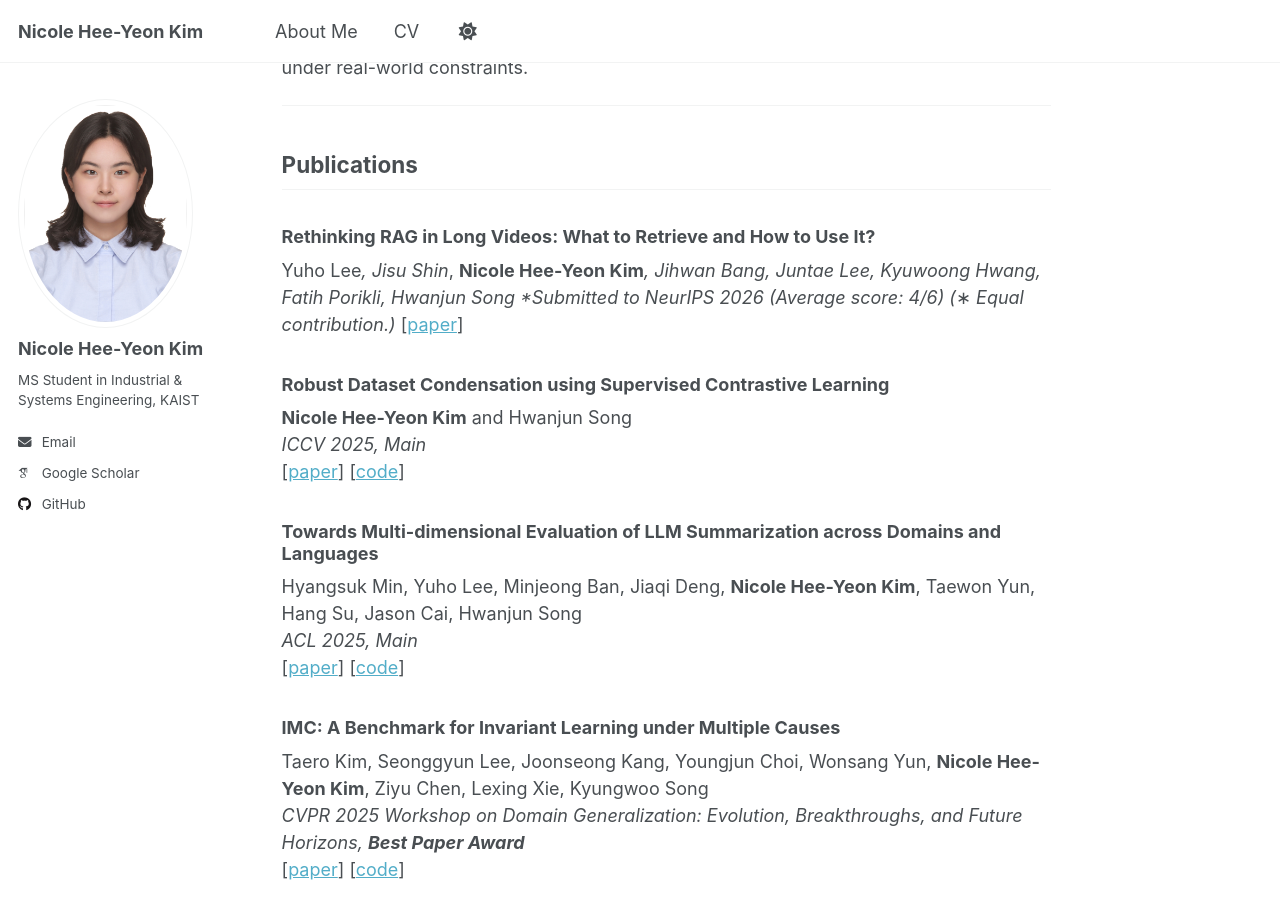
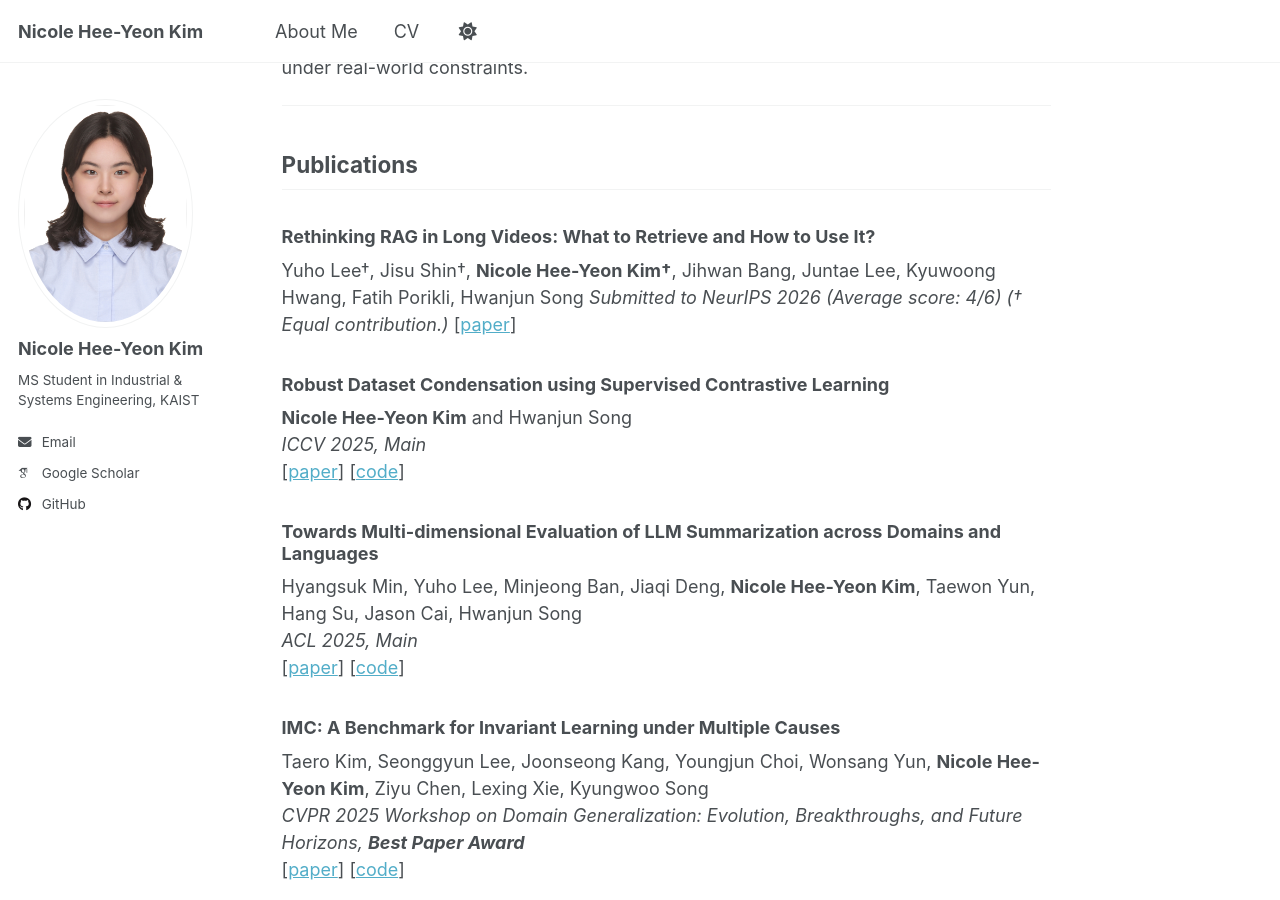
Before and after one commit to Nicole-Hee-Yeon-Kim/Nicole-Hee-Yeon-Kim.github.io, a Jekyll site: the page built from _pages/about.md, in a window 1280 px wide and 900 px high, scrolled down 325 px. Built offline with Jekyll 4.4.1, drawn with Linux system fonts in a browser that asks for light colours; some web fonts are replaced; a script that is not in the unit is left out.

```diff
--- a/_pages/about.md
+++ b/_pages/about.md
@@ -16,8 +16,8 @@ My research focuses on efficient and scalable AI systems, with particular emphas
 ## Publications
 
 ### Rethinking RAG in Long Videos: What to Retrieve and How to Use It?
-Yuho Lee*, Jisu Shin*, **Nicole Hee-Yeon Kim***, Jihwan Bang, Juntae Lee, Kyuwoong Hwang, Fatih Porikli, Hwanjun Song
-*Submitted to NeurIPS 2026 (Average score: 4/6) (∗ Equal contribution.)*
+Yuho Lee†, Jisu Shin†, **Nicole Hee-Yeon Kim†**, Jihwan Bang, Juntae Lee, Kyuwoong Hwang, Fatih Porikli, Hwanjun Song
+*Submitted to NeurIPS 2026 (Average score: 4/6) († Equal contribution.)*
 [[paper](https://arxiv.org/pdf/2606.13141)]
 
 ### Robust Dataset Condensation using Supervised Contrastive Learning
```
